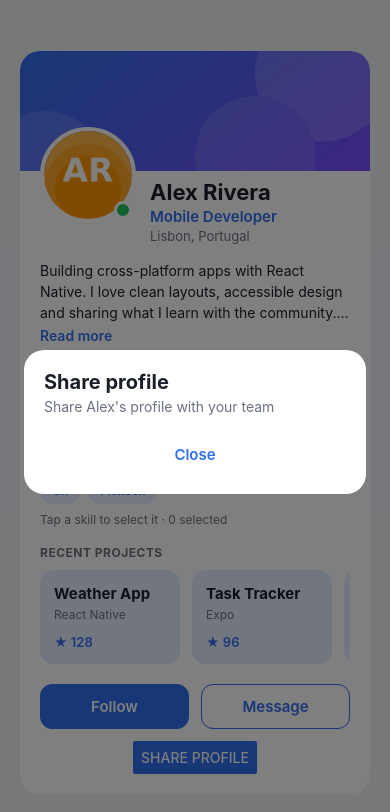
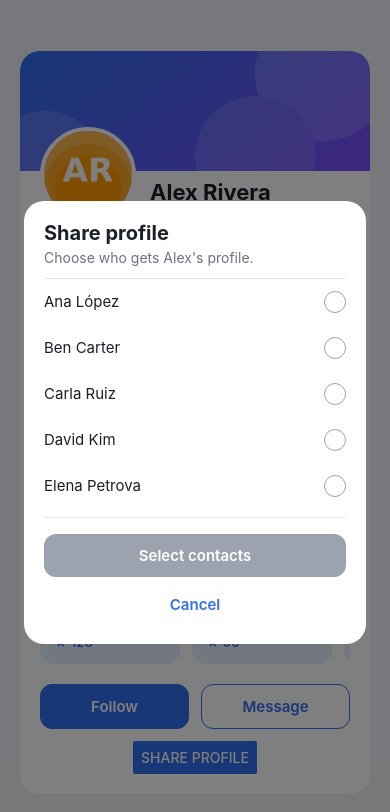
Before and after one commit to Jesi0523/Practical-task-3, a React Native app: screen / in a window 390 px wide. Both pictures are taken after a click on the button "SHARE PROFILE". Shown: the top 812 px of the page. Built offline with nearby package versions, Linux system fonts and the light colour scheme.

Commit message:
step 4: Scrollview inside a modal

```diff
--- a/App.js
+++ b/App.js
@@ -71,6 +71,8 @@ export default function App() {
   const [modalVisible, setModalVisible] = useState(false);
 
   // TODO STEP 4: add the state for the selected contacts (an array)
+  const [selectedContacts, setSelectedContacts] = useState([]);
+  const isShareDisabled = selectedContacts.length === 0;
 
   const followers = BASE_FOLLOWERS + (isFollowing ? 1 : 0);
   const isSendDisabled = message.trim().length === 0;
@@ -110,9 +112,22 @@ export default function App() {
   // TODO STEP 2: write closeModal
   const closeModal = () => {
     setModalVisible(false);
+    setSelectedContacts([]);
   };
 
   // TODO STEP 4: write handleContactPress and handleConfirmShare
+  const handleContactPress = (name) => {
+    setSelectedContacts(
+      selectedContacts.includes(name)
+        ? selectedContacts.filter((item) => item !== name)
+        : [...selectedContacts, name],
+    );
+  };
+
+  const handleConfirmShare = (names) => {
+    Alert.alert('Profile shared', `Sent to: ${selectedContacts.join(', ')}`);
+    closeModal();
+  };
 
   // TODO STEP 5: wrap the whole screen in a SafeAreaView
   return (
@@ -301,8 +316,46 @@ export default function App() {
           <View style={styles.sheet}>
             <Text style={styles.sheetTitle}>Share profile</Text>
             <Text style={styles.sheetText}>
-              Share Alex's profile with your team
+              Choose who gets Alex's profile.
             </Text>
+            <ScrollView style={styles.contactList}>
+              {CONTACTS.map((name) => {
+                const isSelected = selectedContacts.includes(name);
+
+                return (
+                  <Pressable
+                    key={name}
+                    style={styles.contactRow}
+                    onPress={() => handleContactPress(name)}
+                  >
+                    <Text style={styles.contactName}>{name}</Text>
+                    <View
+                      style={[
+                        styles.checkbox,
+                        isSelected && styles.checkboxSelected,
+                      ]}
+                    >
+                      {isSelected && <Text style={styles.checkMark}>✓</Text>}
+                    </View>
+                  </Pressable>
+                );
+              })}
+            </ScrollView>
+            <Pressable
+              style={[
+                styles.shareButton,
+                isShareDisabled && styles.shareButtonDisabled,
+              ]}
+              disabled={isShareDisabled}
+              onPress={handleConfirmShare}
+            >
+              <Text style={styles.shareButtonText}>
+                {isShareDisabled
+                  ? 'Select contacts'
+                  : `Share with ${selectedContacts.length}`}
+              </Text>
+            </Pressable>
+
             <Pressable
               style={({ pressed }) => [
                 styles.sheetClose,
@@ -310,7 +363,7 @@ export default function App() {
               ]}
               onPress={closeModal}
             >
-              <Text style={styles.sheetCloseText}>Close</Text>
+              <Text style={styles.sheetCloseText}>Cancel</Text>
             </Pressable>
           </View>
         </View>
```
